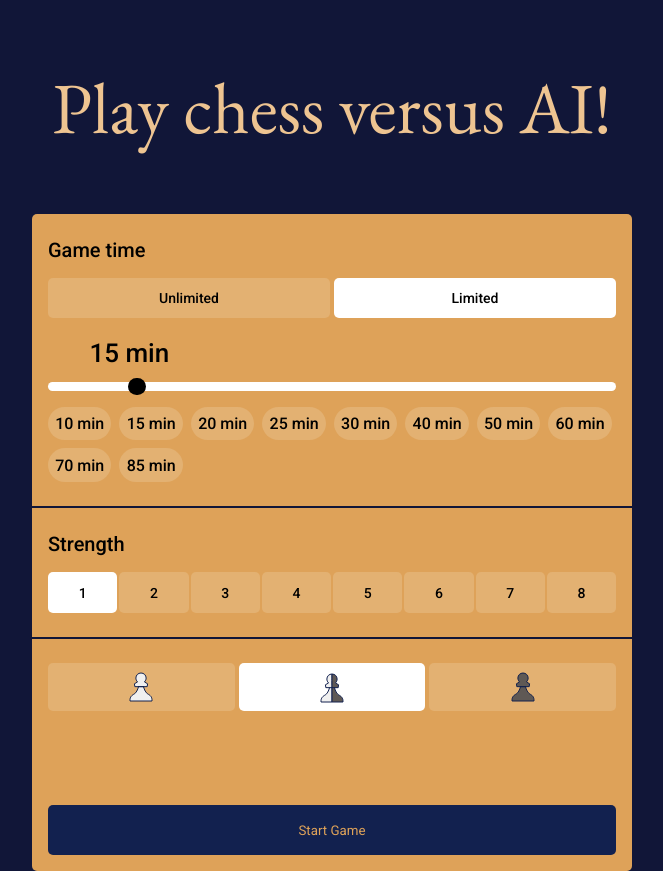
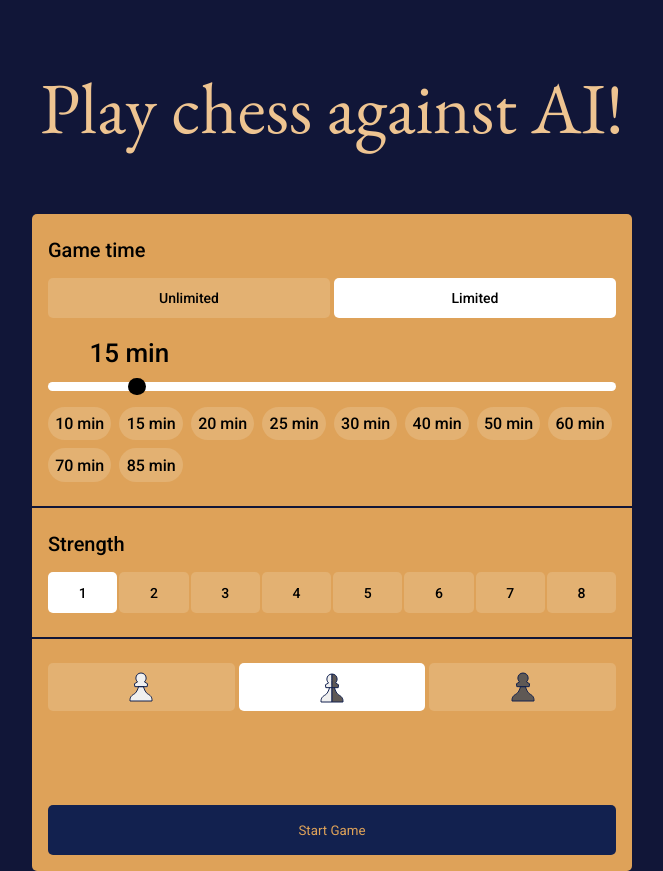
Before and after one commit to OlegDev1/Chess-ai-game, a React (Vite) app: page /#/ in a window 1280 px wide. Shown: the whole page, without its empty margins (308-971 px from the left). Built offline with nearby package versions, Linux system fonts and the light colour scheme.

Commit message:
feat(FE): change the main title [#34]

```diff
--- a/src/pages/mainPage/components/Home/Home.css
+++ b/src/pages/mainPage/components/Home/Home.css
@@ -53,7 +53,7 @@
   }
 }
 
-@media all and (max-width: 350px) {
+@media all and (max-width: 380px) {
   .home-section__title {
     font-size: 2rem;
   }
--- a/src/pages/mainPage/components/Home/Home.tsx
+++ b/src/pages/mainPage/components/Home/Home.tsx
@@ -6,7 +6,7 @@ export default function Home() {
     <main className="main">
       <section className="home-section">
         <header>
-          <h1 className="home-section__title">Play chess versus AI!</h1>
+          <h1 className="home-section__title">Play chess against AI!</h1>
         </header>
         <GameSettings />
       </section>
```
